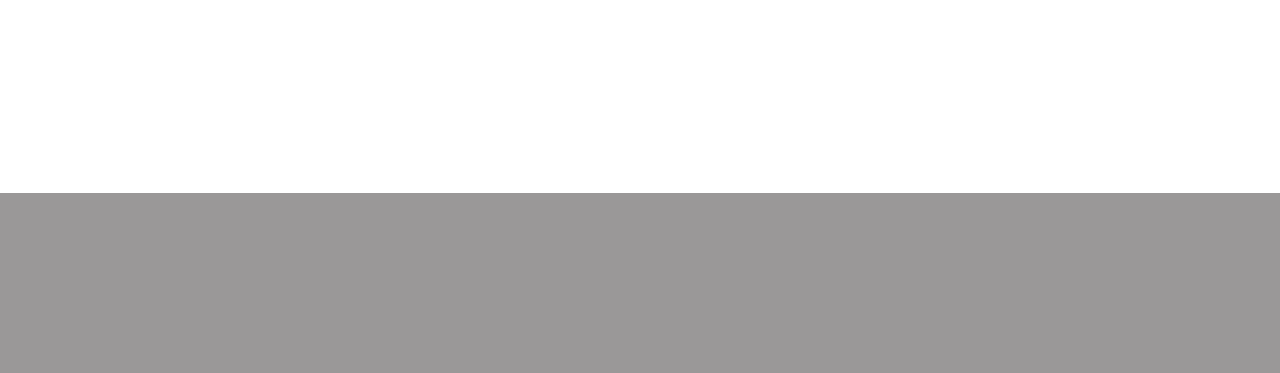
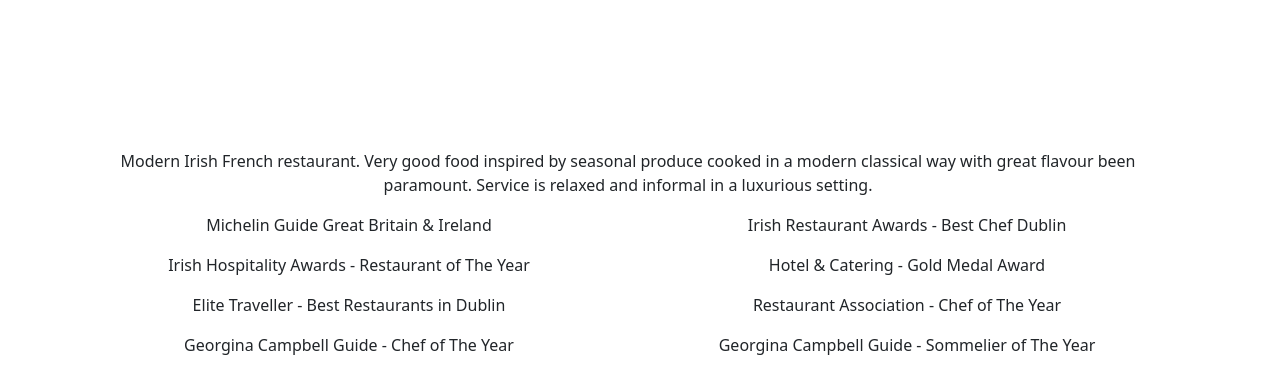
Before and after one commit to JavierBL89/OP-Restaurant-Code-Inst-Project, a Django app: page / in a window 1280 px wide. Shown: the part 607-980 px from the top of the page. Before the commit the page ends 800 px from the top, so only its background shows below. Run offline with Django 3.2, Linux system fonts and the light colour scheme; some web fonts are replaced.

Commit message:
Awards section in proccess

```diff
--- a/static/css/style.css
+++ b/static/css/style.css
@@ -58,6 +58,12 @@ div .bookings{
 
 
 
+/*----- SECTION 2 ----- */
+
+#awards{
+    margin-top: 150px;
+}
+
 @media only screen and (min-width: 768px){
 
     div .bg-image {
--- a/templates/index.html
+++ b/templates/index.html
@@ -1,6 +1,7 @@
 {% extends "base.html" %}
 
 {% block content %}
+<section id="call-to-action">
 <div class="row">
 <div class="container-fluid bg-image">
     <div class="container bookings">
@@ -9,4 +10,32 @@
 </div>
 
 </div>
+</section>
+
+<div id="awards">
+    <div class="container container-awards">
+        <div class="row">
+            <div class="row text-center">
+                <p>Modern Irish French restaurant. Very good food inspired by seasonal
+                    produce cooked in a modern classical way with great flavour been paramount.
+                    Service is relaxed and informal in a luxurious setting.</p>
+            </div>
+            <div class="row text-center">
+                <div class="col-sm-12 col-lg-6">
+                    <p>Michelin Guide Great Britain & Ireland</p>
+                    <p>Irish Hospitality Awards - Restaurant of The Year</p>
+                    <p>Elite Traveller - Best Restaurants in Dublin</p>
+                    <p>Georgina Campbell Guide - Chef of The Year</p>
+                </div>
+                <div class="col-sm-12 col-lg-6">
+                    <p>Irish Restaurant Awards - Best Chef Dublin</p>
+                    <p>Hotel & Catering - Gold Medal Award</p>
+                    <p>Restaurant Association - Chef of The Year</p>
+                    <p>Georgina Campbell Guide - Sommelier of The Year</p>
+                </div>
+
+        </div>
+
+    </div>
+</div>
 {% endblock %}
```
Also changed, not shown: 1 other file.
